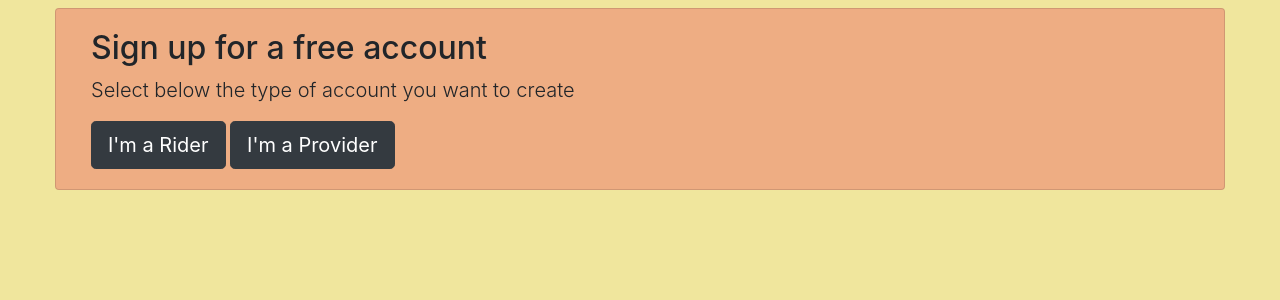
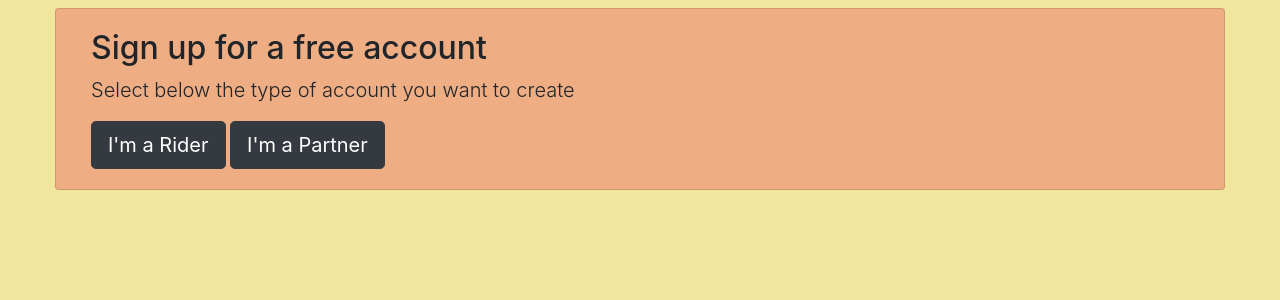
Before and after one commit to sandipan-basak/taxi_wala, a Django app: page /accounts/signup/ in a window 1280 px wide. Shown: the part 88-388 px from the top of the page. Run offline with Django 3.2, Linux system fonts and the light colour scheme; some libraries are stand-ins or nearby versions.

Commit message:
Update signup.html

```diff
--- a/templates/registration/signup.html
+++ b/templates/registration/signup.html
@@ -4,7 +4,7 @@
   <h2>Sign up for a free account</h2>
   <p class="lead">Select below the type of account you want to create</p>
   <a href="{% url 'rider_signup' %}" class="btn btn-rider btn-lg btn-dark" role="button">I'm a Rider</a>
-  <a href="{% url 'executive_signup' %}" class="btn btn-rider btn-lg btn-dark" role="button">I'm a Provider</a>
+  <a href="{% url 'executive_signup' %}" class="btn btn-rider btn-lg btn-dark" role="button">I'm a Partner</a>
 {% endblock %}
 
 {#%<!-- <script src="{% static "js/map_view/search_bars.js" %}" alt="No script"></script> -->%#}
```
